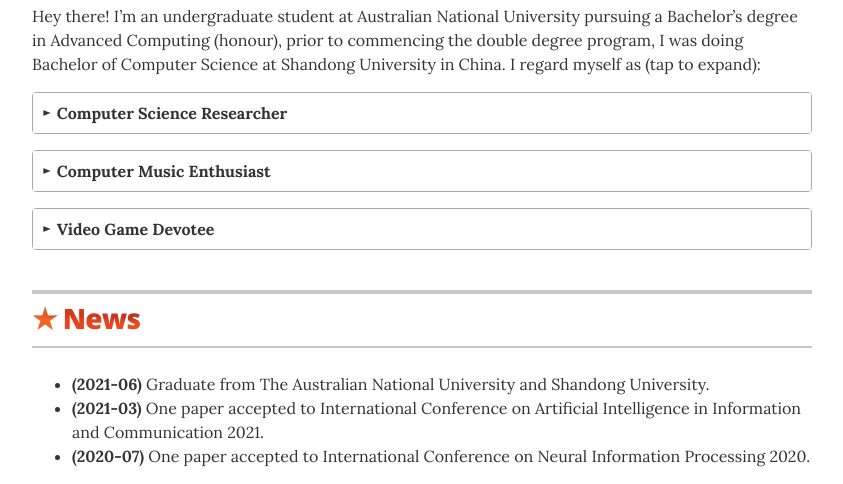
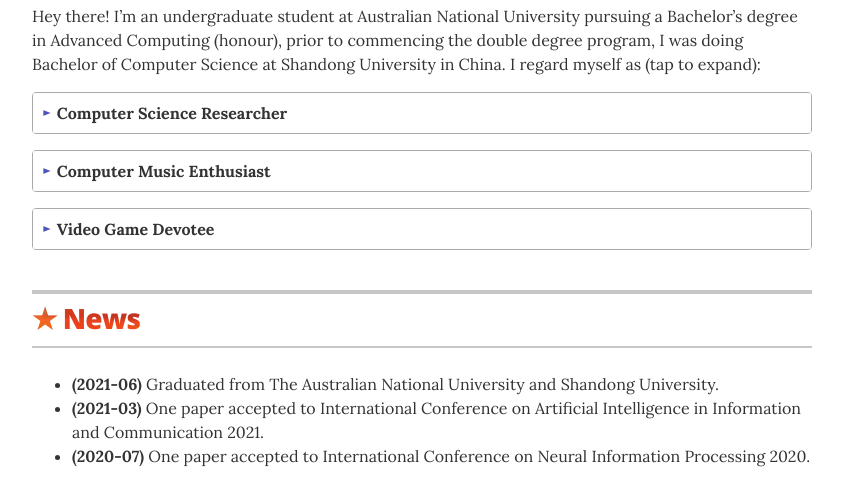
Before and after one commit to ljxw88/ljxw88.github.io, a Jekyll site: the page built from index.html, in a window 1280 px wide. Shown: the part 336-820 px from the top of the page, without its empty margins (218-1061 px from the left). Built offline with Jekyll 4.4.1, drawn with Linux system fonts in a browser that asks for light colours; comment, search, counter and statistics services are not loaded.

Commit message:
add triangle

```diff
--- a/_data/news.yml
+++ b/_data/news.yml
@@ -1,4 +1,4 @@
-- activity: Graduate from The Australian National University and Shandong University.
+- activity: Graduated from The Australian National University and Shandong University.
   date: 2021-06
 
 - activity: One paper accepted to International Conference on Artificial Intelligence in Information and Communication 2021.
--- a/_layouts/resume.html
+++ b/_layouts/resume.html
@@ -31,6 +31,14 @@
       display: none;
     }
 
+    details.description[open] span::after {
+      content: attr(data-open);
+    }
+
+    details.description:not([open]) span::after {
+      content: attr(data-close);
+    }
+
     .mask-word {
       background: url('images/color-fade.png') no-repeat left bottom;
       background-size: cover;
@@ -46,6 +54,10 @@
       left: 0;
       right: 0;
       z-index: -1;
+    }
+
+    .font-color-1 {
+      color:rgba(33, 42, 168, 0.795)
     }
 
   </style>
@@ -101,8 +113,8 @@
         {% else %}
         {% endif %} -->
         <p>
-          <details>
-            <summary>&#9658; Computer Science Researcher</summary>
+          <details class="description">
+            <summary><span class="font-color-1" data-open="&#9660;" data-close="&#9658;"></span> Computer Science Researcher</summary>
             <p>
               I have a broad research interst, while especially focus on Bayesian Machine Learning. My previous works include variational approximate inference, graph neural networks, mutual information maximization for representation learning, human skeleton-based action recognition, etc. If you are interested, please refer to my publications and projects.
             </p>
@@ -110,8 +122,8 @@
         </p>
 
         <p>
-          <details>
-            <summary>&#9658; Computer Music Enthusiast</summary>
+          <details class="description">
+            <summary><span class="font-color-1" data-open="&#9660;" data-close="&#9658;"></span> Computer Music Enthusiast</summary>
             <div>
               <p>
               I was enrolled in ANU Laptop Ensemble 2021, where I have been inspired a lot to be a computer music artist. I love playing the piano but I don't read music score, in fact I can't read those notes and
@@ -132,8 +144,8 @@
         </p>
 
         <p>
-          <details>
-            <summary>&#9658; Video Game Devotee</summary>
+          <details class="description">
+            <summary><span class="font-color-1" data-open="&#9660;" data-close="&#9658;"></span> Video Game Devotee</summary>
             <p>
             I love playing video games and watching anime, I regard them as inseparable components of my life.
             I own a number of game consoles, such as PS4, Xbox One X, Nintendo Switch, Xbox 360, PSV, PS2, PSP, GBSP, Subor Famicom.
@@ -156,6 +168,13 @@
           </details>
         </p>
 
+        <!-- <p>
+          <details class="description">
+            <summary><span data-open="&#9660;" data-close="&#9658;"></span> </summary>
+            <p>
+            </p>
+          </details>
+        </p> -->
       </header>
 
       <section class="content-section">
@@ -415,6 +434,7 @@
         maxParticles: 50
       });
     };
+
   </script>
 
 </html>
```
Also changed, not shown: 1 other file.
